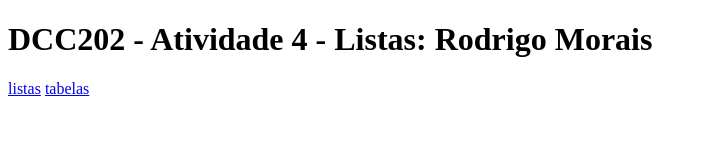
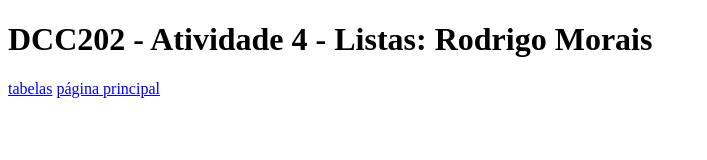
Before and after one commit to ufjf-dcc202/ufjf-dcc202-2023-3-a-atv4-rodrigo-mch, a website: page listas.html in a window 1280 px wide. Shown: the whole page, without its empty margins (0-707 px from the left). Drawn offline with Linux system fonts and the light colour scheme.

Commit message:
Add linkd para tabelas e index

```diff
--- a/listas.html
+++ b/listas.html
@@ -8,7 +8,7 @@
 <body>
     <main>
         <h1>DCC202 - Atividade 4 - Listas: Rodrigo Morais</h1>
-        <p><a href="listas.html">listas</a> <a href="tabelas.html">tabelas</a></p>
+        <p><a href="tabelas.html">tabelas</a> <a href="index.html">página principal</a></p>
     </main>
 
 </body>
```
